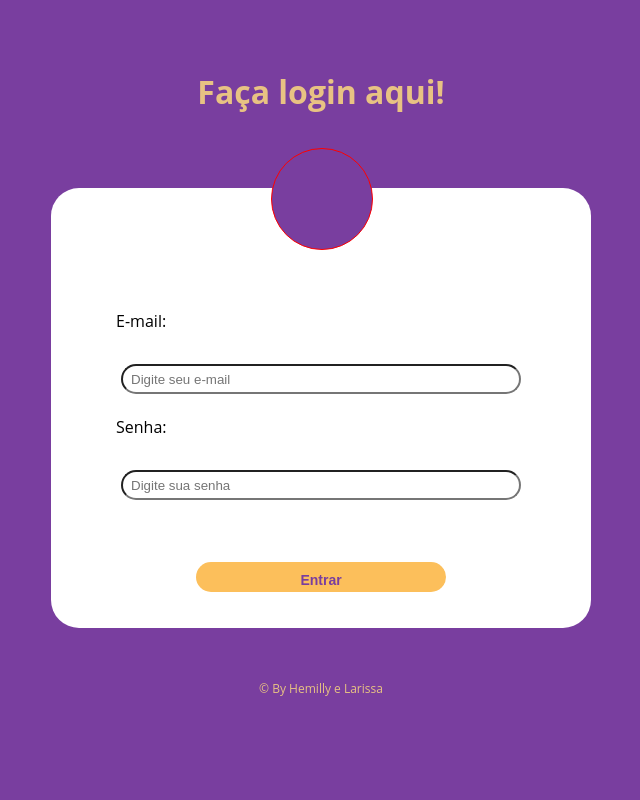
After one commit to sollarye/ProjetoLojaVirtual, a PHP site: page /login.php in a window 1280 px wide. The commit adds this page. Shown: the whole page, without its empty margins (319-959 px from the left). Run offline with PHP 8.4, Linux system fonts and the light colour scheme.

Commit message:
Front-Processa-login

```diff
--- a/login.php
+++ b/process/processo_login.php
@@ -16,10 +16,10 @@ if (mysqli_num_rows($consulta)==1){
     $_SESSION['login']=true;
     $_SESSION['email']=$email;
 
-    header('location:index.php');
+    header('location:../views/teste.php');
 }
 
 else{
     /* echo 'usuário e /ou senha inválido(s).;*/
-    header('location:index.php?erro');
+    header('location:../views/login.php?erro');
 }
--- /dev/null
+++ b/views/login.php
@@ -0,0 +1,155 @@
+<style>
+
+body {
+    font-family:'Open Sans', sans-serif;
+    background-color:#793e9f;
+    margin: 0;
+    padding: 0;
+}
+
+h1 {
+    color:#e8c283;
+    text-align: center;
+    font-weight: bold;
+    margin-top: 70px;
+}
+
+form{
+    clear:both;
+    background-color: #fff;
+    border-radius: 28px;
+    width: 60%;
+    max-width: 500px; /*O formulário não pode passar de 500px de largura, mesmo que o contêiner ou a janela do navegador seja maior.*/
+    padding: 20px;
+    margin: 30px auto;
+    height:400px;
+    justify-content: center;
+    text-align: center;
+
+}
+
+#logo{
+    background:#793e9f;
+    width:100px;
+    height:100px;
+    border: 1px solid red;
+    border-radius: 100%;
+    float:left;
+    position: relative;
+    bottom:60px;
+    left:40%;
+
+}
+
+.campo{
+    justify-content:left;
+    align-items:left;
+}
+
+label{
+    clear:both;
+    font-size: 16;
+    font-family:'Open Sans', sans-serif;
+    margin-bottom: 10px;
+    display: block; /*Garante que cada label ocupe uma linha e empurre o input para baixo.*/
+    justify-content: left;
+    text-align: left;
+    margin-left: 45px;
+
+}
+
+input[type="text"],
+input[type="password"] {
+    clear:both;
+    align-items:center;
+    width: 400px;
+    height:30px;
+    padding: 8px;
+    border-radius: 15px;
+}
+
+input[type="submit"]{
+    clear:both;
+    background-color:  #fcbf5b;
+    color: #793e9f;
+    padding: 10px 15px;
+    border: none;
+    border-radius: 30px;
+    cursor: pointer;
+    width: 250px;
+    height:30px;
+    font-weight: bold;
+    font-size: 14px;
+    display: block; /* Garante que o botão seja tratado como um bloco */
+    margin: 40px auto 0; /* Centraliza o botão com margem superior de 30px */
+}
+
+input[type="submit"]:hover {
+    background-color: #e8c283;
+    font-weight: bold;
+    color: #793e9f;
+}
+
+
+.footer{
+    font-size:12;
+    color:#e8c283;
+    text-align:center;
+}
+
+a{
+    color: #793e9f;
+}
+
+.value{
+    text-align: center;
+    margin-bottom:10px;
+}
+
+.alert{
+    background:#fff;
+    border-radius:28px;
+    width:400px;
+    padding:18px;
+    line-height:3em;
+    text-align:center;
+    margin:100px auto;
+}
+
+#container{
+    margin-top: 75px;
+}
+
+img{
+    width: 10%;
+    position:relative;
+    right:20px;
+    top:12px;
+
+}
+</style>
+
+<h1>Faça login aqui!</h1>
+
+<div id="container">
+    <form method="post" action="../process/processo_login.php">
+        <div id="logo"></div>
+        <label>E-mail:</label><br>
+        <input type="text" name="email_cliente" placeholder="Digite seu e-mail" required>
+        <br><br>
+        <label>Senha:</label><br>
+        <input type="password" name="senha_cliente" placeholder="Digite sua senha" required>
+        <br><br>
+        <input type="submit" value="Entrar">
+    </form>
+</div>
+
+<br>
+
+<div class="footer">© By Hemilly e Larissa</div>
+
+<?php if (isset($_GET['erro'])){ ?>
+    <div class="alert" role="alert">
+        <img src="https://cdn-icons-png.flaticon.com/512/564/564619.png">Endereço de e-mail e/ou senha inválido(s).
+    </div>
+<?php } ?>
```
Also changed, not shown: process/processa_home.php (renamed from index.php, +8 -6 lines), views/home.php (deleted, +0 -18 lines), views/teste.php (+55 -2 lines), process/db.php (renamed from db.php).
